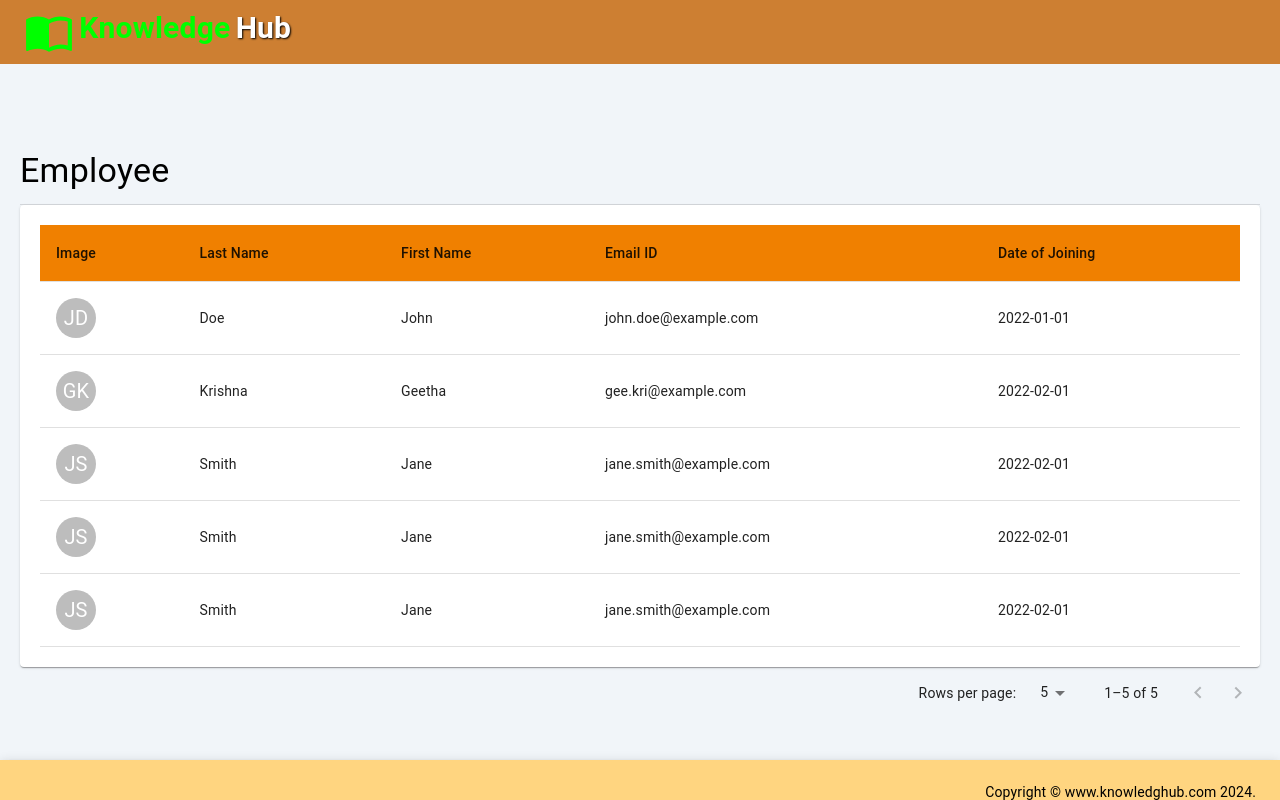
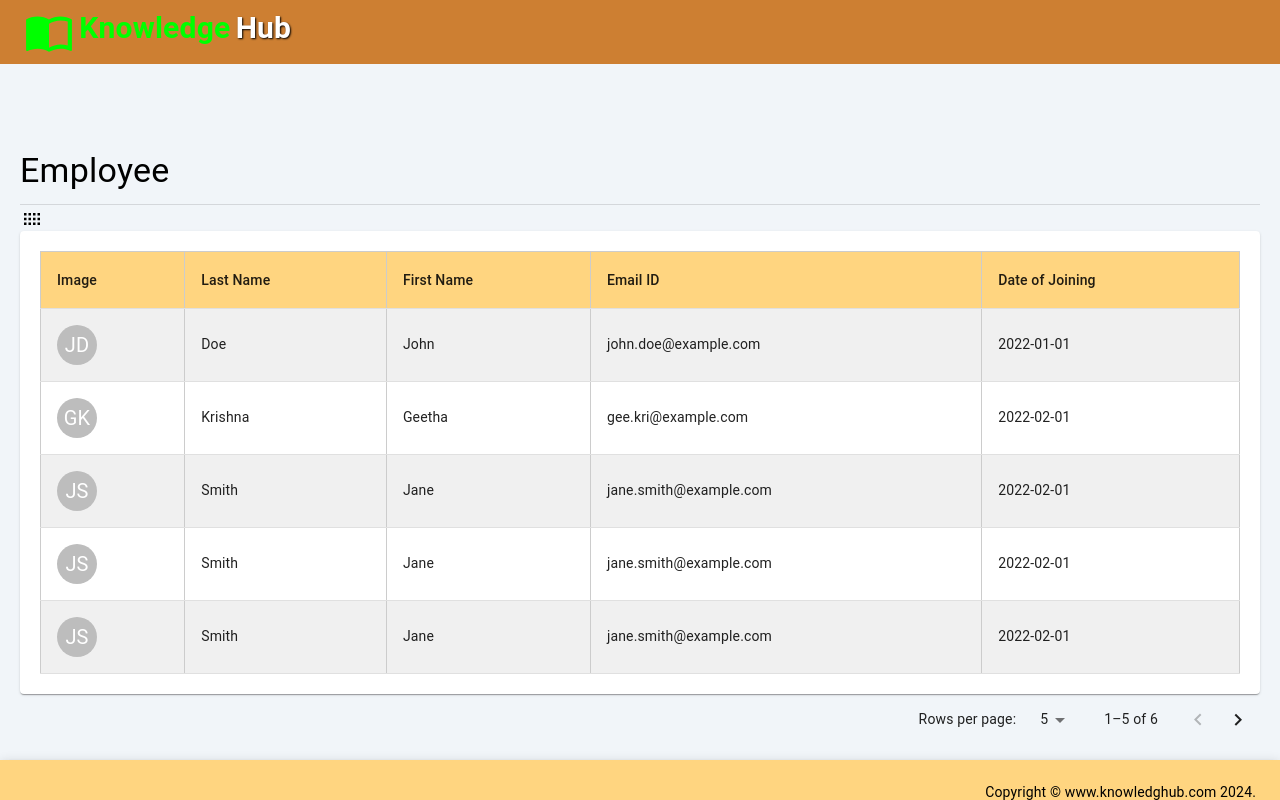
Before and after one commit to mohanakrishna143/nextJS-hub, a Next.js app: page /home in a window 1280 px wide. Built offline with nearby package versions, Linux system fonts and the light colour scheme.

Commit message:
added table color and font

```diff
--- a/src/app/globals.css
+++ b/src/app/globals.css
@@ -12,3 +12,18 @@ body{
   align-items: center;
   height: 100vh; /* Adjust this if you want different height */
 }
+/* Global styles for all table rows */
+tr {
+  background-color: #ffffff; /* Set background color for all table rows */
+}
+
+/* Global styles for all table cells */
+td, th {
+  padding: 4px; /* Reduce padding to decrease height of table cells */
+  border: 1px solid #ccc; /* Add border to all table cells */
+}
+
+/* Global style for odd table rows */
+tr:nth-child(odd) {
+  background-color: #f0f0f0; /* Set background color for odd table rows */
+}
--- a/src/app/home/page.tsx
+++ b/src/app/home/page.tsx
@@ -2,6 +2,7 @@
 import React from "react";
 import { Table, TableBody, TableCell, TableContainer, TableHead, TableRow, Paper, Avatar, TablePagination, IconButton, Typography, Divider } from '@mui/material';
 import { GridOn as GridIcon } from '@mui/icons-material';
+import ViewCompactIcon from '@mui/icons-material/ViewCompact';
 
 // Dummy data for demonstration
 const dummyData = [
@@ -10,6 +11,7 @@ const dummyData = [
   { id: 3, firstName: 'Jane', lastName: 'Smith', email: 'jane.smith@example.com', dateOfJoining: '2022-02-01', imageUrl: null },
   { id: 4, firstName: 'Jane', lastName: 'Smith', email: 'jane.smith@example.com', dateOfJoining: '2022-02-01', imageUrl: null },
   { id: 5, firstName: 'Jane', lastName: 'Smith', email: 'jane.smith@example.com', dateOfJoining: '2022-02-01', imageUrl: null },
+  { id: 6, firstName: 'Jane', lastName: 'Smith', email: 'jane.smith@example.com', dateOfJoining: '2022-02-01', imageUrl: null }
   // Add more dummy data as needed
 ];
 
@@ -35,6 +37,7 @@ function Home() {
         Employee
       </Typography>
       <Divider />
+      <ViewCompactIcon />
       <IconButton style={{ position: 'absolute', top: 10, right: 0 }}>
         <GridIcon />
       </IconButton>
@@ -42,16 +45,16 @@ function Home() {
         <Table>
           <TableHead>
             <TableRow>
-              <TableCell style={{ backgroundColor: '#F08000', height: '30px' }}>Image</TableCell>
-              <TableCell style={{ backgroundColor: '#F08000', height: '30px' }}>Last Name</TableCell>
-              <TableCell style={{ backgroundColor: '#F08000', height: '30px' }}>First Name</TableCell>
-              <TableCell style={{ backgroundColor: '#F08000', height: '30px' }}>Email ID</TableCell>
-              <TableCell style={{ backgroundColor: '#F08000', height: '30px' }}>Date of Joining</TableCell>
+              <TableCell style={{ backgroundColor: '#FFD580', height: '30px' }}>Image</TableCell>
+              <TableCell style={{ backgroundColor: '#FFD580', height: '30px' }}>Last Name</TableCell>
+              <TableCell style={{ backgroundColor: '#FFD580', height: '30px' }}>First Name</TableCell>
+              <TableCell style={{ backgroundColor: '#FFD580', height: '30px' }}>Email ID</TableCell>
+              <TableCell style={{ backgroundColor: '#FFD580', height: '30px' }}>Date of Joining</TableCell>
             </TableRow>
           </TableHead>
           <TableBody>
             {dummyData.slice(page * rowsPerPage, page * rowsPerPage + rowsPerPage).map((row) => (
-              <TableRow key={row.id}>
+              <TableRow key={row.id}  >
                 <TableCell>
                   {row.imageUrl ? (
                     <Avatar alt={`${row.firstName} ${row.lastName}`} src={row.imageUrl} />
```
